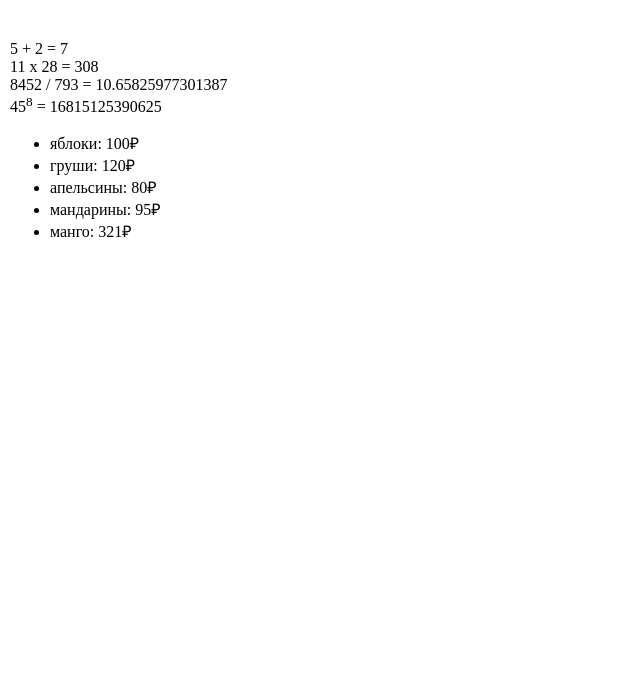
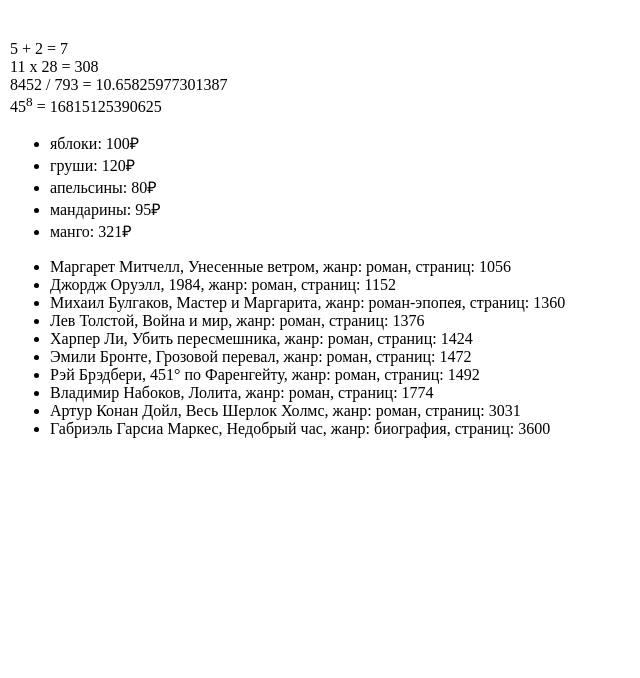
Before and after one commit to vladislav-demenev/webprogramming-labs-2, a Flask app: page /lab2/example in a window 1280 px wide. Shown: the part 58-736 px from the top of the page, without its empty margins (0-640 px from the left). Run offline with Flask 3, Linux system fonts and the light colour scheme.

Commit message:
Книги

```diff
--- a/app.py
+++ b/app.py
@@ -207,4 +207,17 @@ def example():
         {'name': 'мандарины', 'price': 95},
         {'name': 'манго', 'price': 321},
     ]
-    return render_template('example.html', name=name, number=number, groupe=groupe, course=course, fruits=fruits)
+
+    books = [
+        {'author': 'Маргарет Митчелл', 'name': 'Унесенные ветром', 'genre': 'роман', 'pages': '1056'},
+        {'author': 'Джордж Оруэлл', 'name': '1984', 'genre': 'роман', 'pages': '1152'},
+        {'author': 'Михаил Булгаков', 'name': 'Мастер и Маргарита', 'genre': 'роман-эпопея', 'pages': '1360'},
+        {'author': 'Лев Толстой', 'name': 'Война и мир', 'genre': 'роман', 'pages': '1376'},
+        {'author': 'Харпер Ли', 'name': 'Убить пересмешника', 'genre': 'роман', 'pages': '1424'},
+        {'author': 'Эмили Бронте', 'name': 'Грозовой перевал', 'genre': 'роман', 'pages': '1472'},
+        {'author': 'Рэй Брэдбери', 'name': '451° по Фаренгейту', 'genre': 'роман', 'pages': '1492'},
+        {'author': 'Владимир Набоков', 'name': 'Лолита', 'genre': 'роман', 'pages': '1774'},
+        {'author': 'Артур Конан Дойл', 'name': 'Весь Шерлок Холмс', 'genre': 'роман', 'pages': '3031'},
+        {'author': 'Габриэль Гарсиа Маркес', 'name': 'Недобрый час', 'genre': 'биография', 'pages': '3600'},
+    ]
+    return render_template('example.html', name=name, number=number, groupe=groupe, course=course, fruits=fruits, books=books)
--- a/templates/example.html
+++ b/templates/example.html
@@ -27,6 +27,11 @@
             <li>{{f.name}}: {{f.price}}&#x20bd;</li>
             {% endfor %}
         </ul>
+        <ul>
+            {% for b in books %}
+            <li>{{b.author}}, {{b.name}}, жанр: {{b.genre}}, страниц: {{b.pages}}</li>
+            {% endfor %}
+        </ul>
     </main>
     <footer>
         &copy;
```
